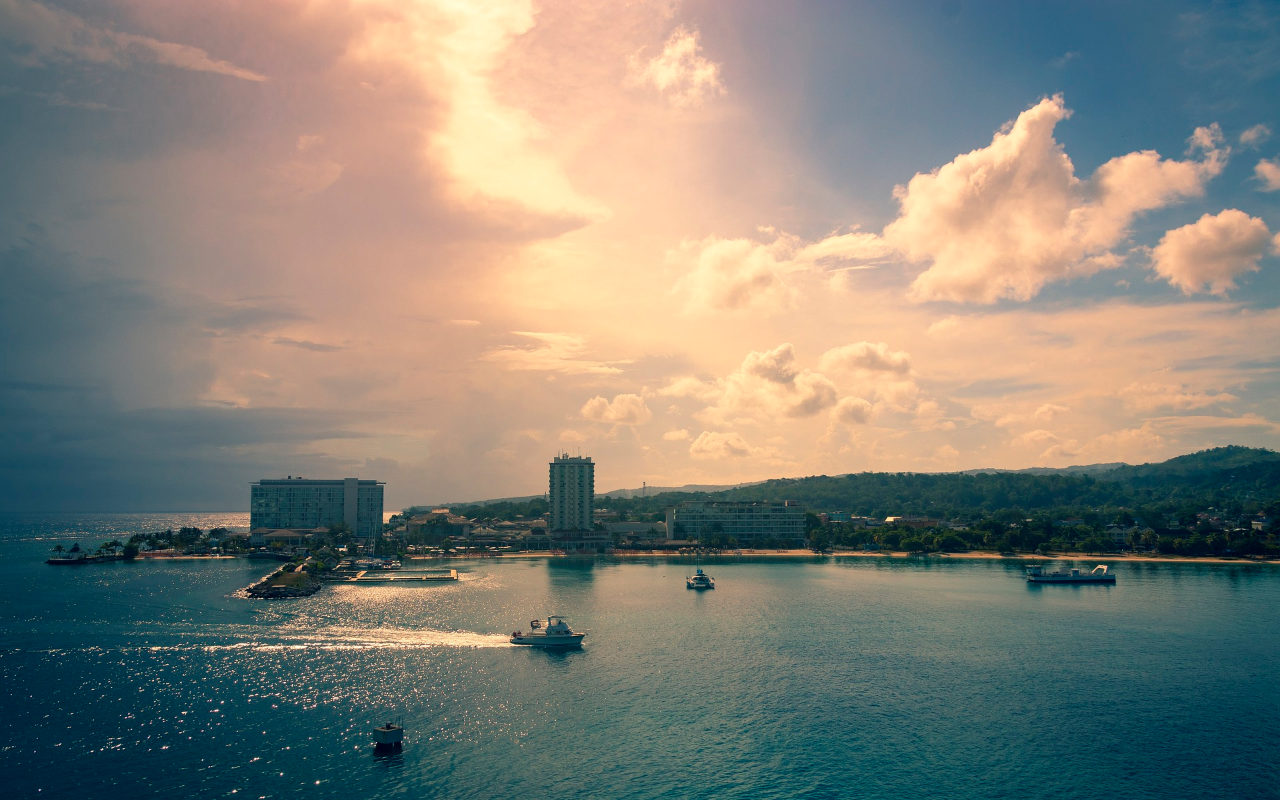
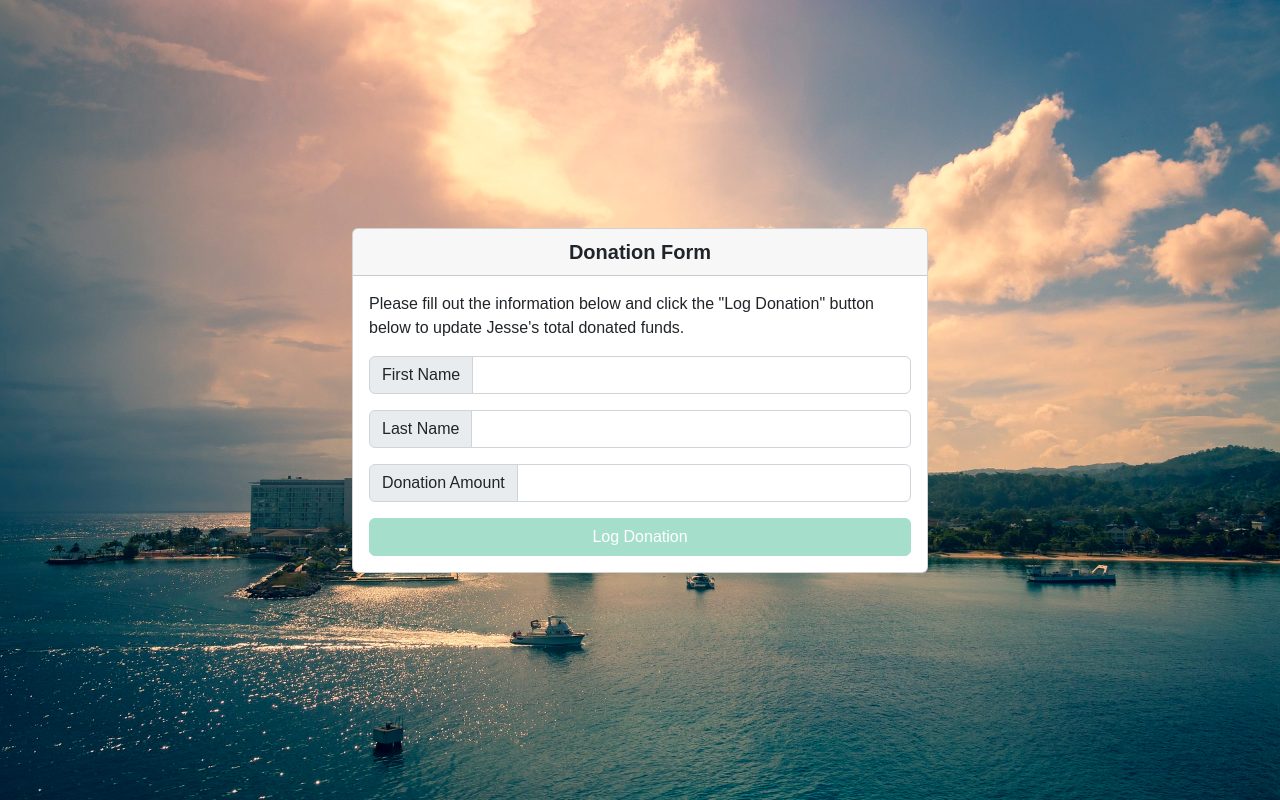
Before and after one commit to shannonkprice00/gift-goal-tracker, a React (Create React App) app in the folder client/: page /donateForm in a window 1280 px wide. Before the commit this address had no page. Built offline with nearby package versions, Linux system fonts and the light colour scheme.

Commit message:
added donation form and routing

```diff
--- a/client/src/App.js
+++ b/client/src/App.js
@@ -7,6 +7,8 @@ import {
 } from "@apollo/client";
 import "./styles/App.css"
 import Home from "./pages/Home";
+import DonateForm from "./pages/DonateForm";
+
 const client = new ApolloClient({
   uri: '/graphql',
   cache: new InMemoryCache(),
@@ -18,6 +20,7 @@ function App() {
     <Router>
       <Routes>
         <Route path="/" element={<Home />} />
+        <Route path="/donateForm" element={<DonateForm />} />
       </Routes>
     </Router>
    </ApolloProvider>
--- a/client/src/components/index.js
+++ /dev/null
@@ -1,25 +0,0 @@
-import React from "react";
-import "./welcome.css";
-
-const Welcome = () => {
-  return (
-    <div className="container centered-card">
-      <div className="card">
-        <div className="card-header">Jesse to Jamaica!</div>
-        <div className="card-body">
-          <p className="card-text">
-            Let's get Jesse to Dunn's River for Kelley and Will's wedding so he
-            can celebrate with the rest of us.
-          </p>
-          <div className="center-button">
-            <a href="#" className="btn btn-primary">
-              Log Donation
-            </a>
-          </div>
-        </div>
-      </div>
-    </div>
-  );
-};
-
-export default Welcome;
--- /dev/null
+++ b/client/src/pages/DonateForm/index.js
@@ -0,0 +1,44 @@
+import react from "react";
+import "./DonateForm.css";
+
+const DonateForm = () => {
+  return (
+    <div className="container centered-card">
+      <div className="card">
+        <div className="card-header" id="welcomeCardTitle">
+          Donation Form
+        </div>
+        <div className="card-body">
+          <p className="card-text">
+           Please fill out the information below and click the "Log Donation" button below to update Jesse's total donated funds.
+          </p>
+          <div id="firstName" class="input-group mb-3">
+            <span class="input-group-text" id="inputGroup-sizing-default">
+              First Name
+            </span>
+            <input type="text" class="form-control" aria-label="Sizing example input" aria-describedby="inputGroup-sizing-default"/>
+          </div>
+          <div id="lastName" class="input-group mb-3">
+            <span class="input-group-text" id="inputGroup-sizing-default">
+              Last Name
+            </span>
+            <input type="text" class="form-control" aria-label="Sizing example input" aria-describedby="inputGroup-sizing-default"/>
+          </div>
+          <div id="donationAmount" class="input-group mb-3">
+            <span class="input-group-text" id="inputGroup-sizing-default">
+              Donation Amount
+            </span>
+            <input type="text" class="form-control" aria-label="Sizing example input" aria-describedby="inputGroup-sizing-default"/>
+          </div>
+          <div className="center-button">
+            <a href="/donateForm" className="btn btn-primary">
+              Log Donation
+            </a>
+          </div>
+        </div>
+      </div>
+    </div>
+  );
+};
+
+export default DonateForm;
--- a/client/src/pages/Home.js
+++ /dev/null
@@ -1,12 +0,0 @@
-import React from 'react';
-import Welcome from '../components';
-
-const Home = () => {
-    return (
-        <main className='d-flex'>
-            <Welcome/>
-        </main>
-    )
-};
-
-export default Home;
--- a/client/src/components/welcome.css
+++ b/client/src/pages/Home/home.css
@@ -16,3 +16,9 @@
 .centered-card .center-button a.btn:hover {
     background-color: rgb(102, 216, 178);
 }
+
+#welcomeCardTitle {
+    font-weight: 600;
+    font-size: 1.25rem;
+    text-align: center;
+}
--- /dev/null
+++ b/client/src/pages/Home/index.js
@@ -0,0 +1,34 @@
+import React from "react";
+import { Link } from "react-router-dom";
+import "./home.css";
+import { ApolloLink } from "@apollo/client";
+
+const Home = () => {
+  return (
+    <main className="d-flex">
+      <div className="container centered-card">
+        <div className="card">
+          <div className="card-header" id="welcomeCardTitle">
+            🌴 Jesse to Jamaica! 🌴
+          </div>
+          <div className="card-body">
+            <p className="card-text">
+              Let's get Jesse to Dunn's River for Kelley and Will's wedding so
+              he can celebrate with the rest of us. Click the "Donation Form"
+              button below to log your donation{" "}
+              <em>(donation information will be kept anonymous)</em> and update
+              the total donated amount.
+            </p>
+            <div className="center-button">
+              <Link to="/donateForm" className="btn btn-primary">
+                Donation Form
+              </Link>
+            </div>
+          </div>
+        </div>
+      </div>
+    </main>
+  );
+};
+
+export default Home;
```
Also changed, not shown: client/src/pages/DonateForm/DonateForm.css (added).
